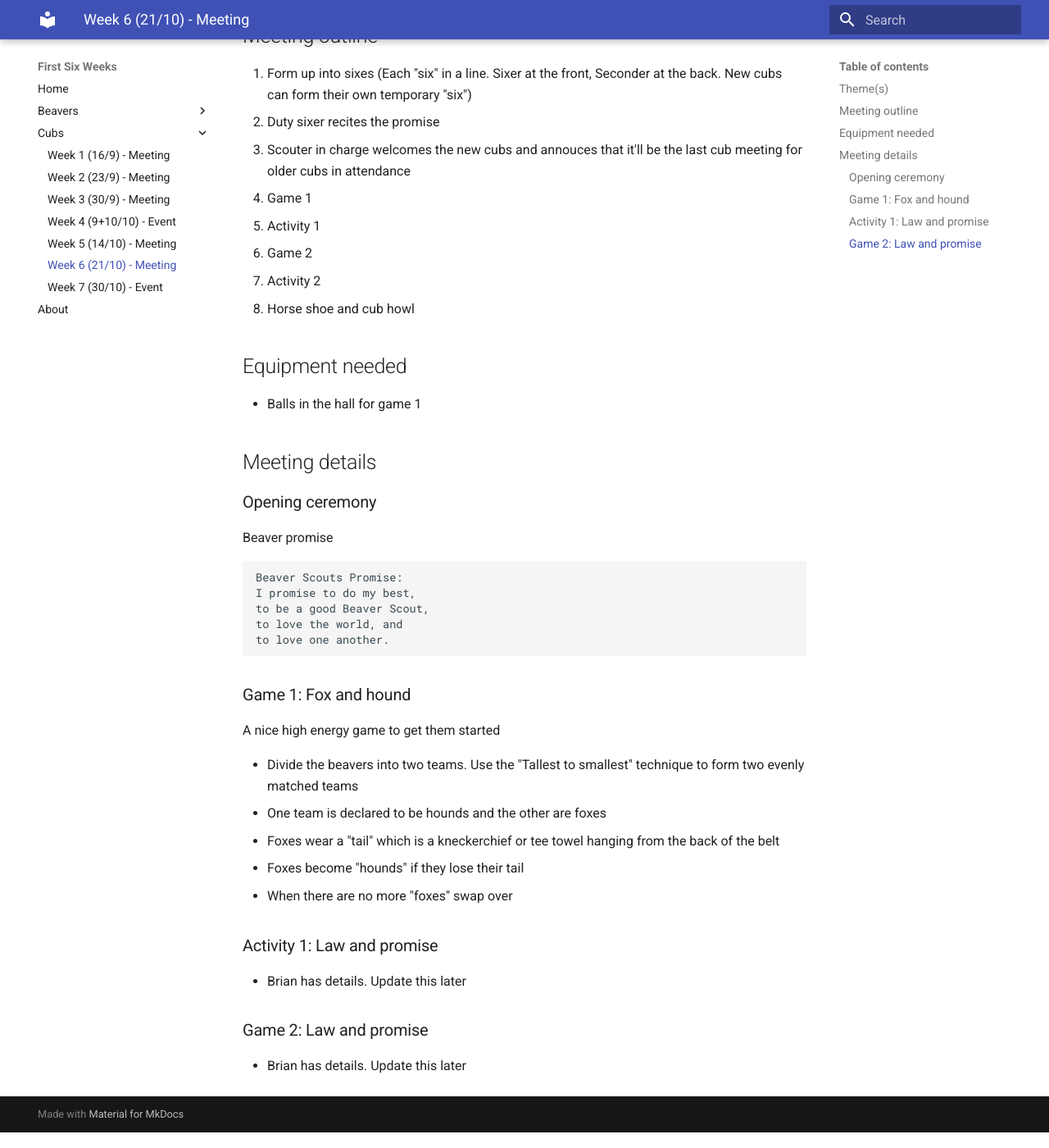
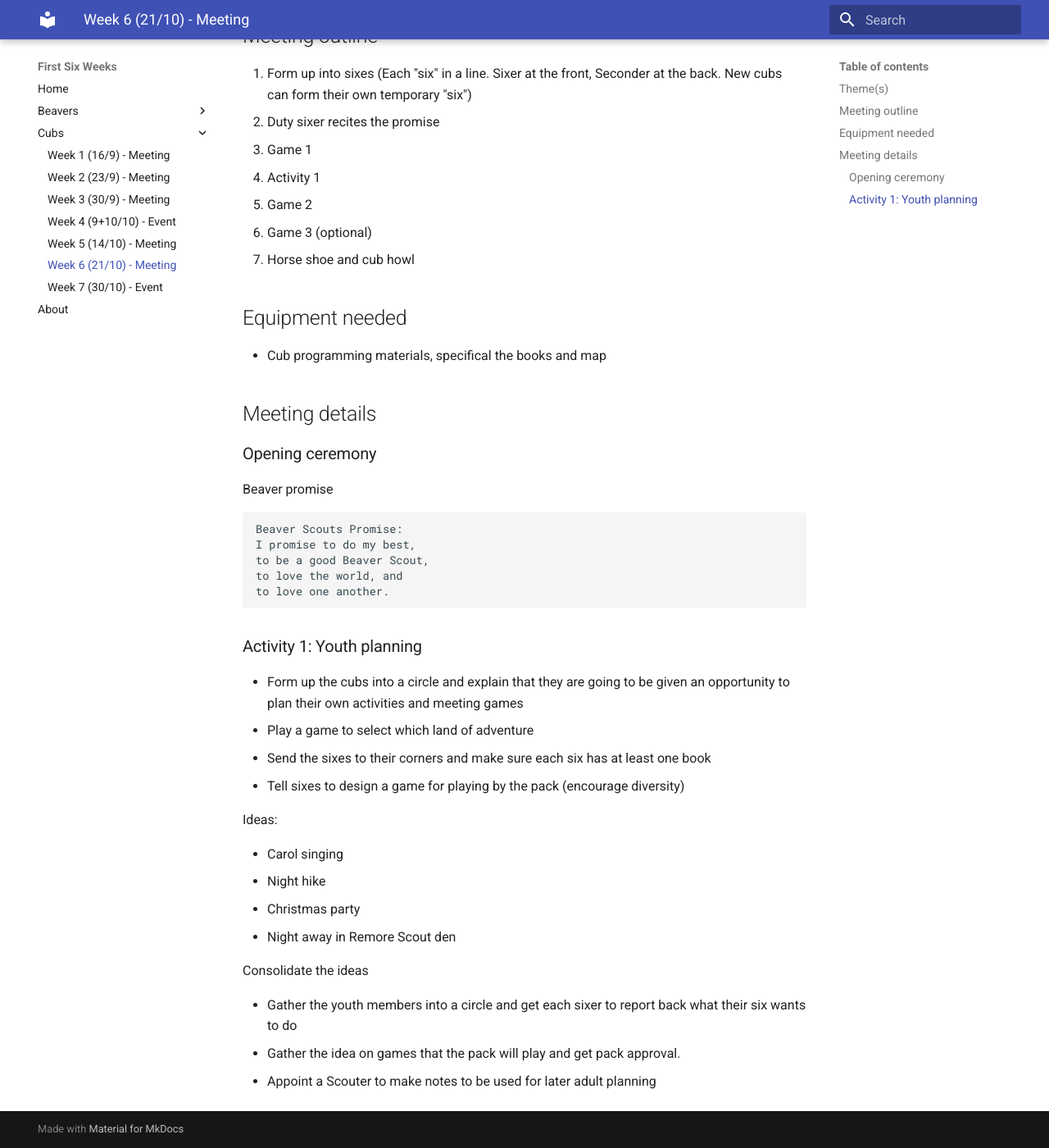
Before and after one commit to 14thgalway/first-six-weeks, an MkDocs documentation site: the page built from docs/cubs/week6.md, in a window 1280 px wide and 1400 px high, scrolled down 270 px. Shown: the whole window at 82% size. Built offline with MkDocs 1.6.1 and Material for MkDocs 9.7.7, drawn with Linux system fonts in a browser that asks for light colours.

Commit message:
Updated this week's plan

````diff
--- a/docs/beavers/week6.md
+++ b/docs/beavers/week6.md
@@ -15,7 +15,7 @@
 
 ## Equipment needed
 
-* Balls in the hall for game 1
+* Programme materials beavers. Specifically the idea cards for driving a discussion amoungst beavers
 
 ## Meeting details
 
@@ -31,20 +31,18 @@ to love the world, and
 to love one another.
 ```
 
-### Game 1: Fox and hound
+### Activity 1: Youth planning
 
-A nice high energy game to get them started
+* Form up the colony into a circle and explain that the beavers are going to get an opportunity to decide what events the beavers will take part in
+* Send each Lodge to their corners with an adult to assist.
 
-* Divide the beavers into two teams. Use the "Tallest to smallest" technique to form two evenly matched teams
-* One team is declared to be hounds and the other are foxes
-* Foxes wear a "tail" which is a kneckerchief or tee towel hanging from the back of the belt
-* Foxes become "hounds" if they lose their tail
-* When there are no more "foxes" swap over
+Ideas:
 
-### Activity 1: Law and promise
+* Carol singing
+* Night hike
+* Christmas party
 
-* Brian has details. Update this later
+Consolidate the ideas
 
-### Game 2: Law and promise
-
-* Brian has details. Update this later
+* Gather the youth members into a circle and get each lodge to report back via their Scouter
+* Appoint a Scouter to make notes to be used for later adult planning
--- a/docs/cubs/week6.md
+++ b/docs/cubs/week6.md
@@ -7,16 +7,15 @@
 
 1. Form up into sixes (Each "six" in a line. Sixer at the front, Seconder at the back. New cubs can form their own temporary "six")
 1. Duty sixer recites the promise
-1. Scouter in charge welcomes the new cubs and annouces that it'll be the last cub meeting for older cubs in attendance
 1. Game 1
 1. Activity 1
 1. Game 2
-1. Activity 2
+1. Game 3 (optional)
 1. Horse shoe and cub howl
 
 ## Equipment needed
 
-* Balls in the hall for game 1
+* Cub programming materials, specifical the books and map
 
 ## Meeting details
 
@@ -32,20 +31,22 @@ to love the world, and
 to love one another.
 ```
 
-### Game 1: Fox and hound
+### Activity 1: Youth planning
 
-A nice high energy game to get them started
+* Form up the cubs into a circle and explain that they are going to be given an opportunity to plan their own activities and meeting games
+* Play a game to select which land of adventure
+* Send the sixes to their corners and make sure each six has at least one book
+* Tell sixes to design a game for playing by the pack (encourage diversity)
 
-* Divide the beavers into two teams. Use the "Tallest to smallest" technique to form two evenly matched teams
-* One team is declared to be hounds and the other are foxes
-* Foxes wear a "tail" which is a kneckerchief or tee towel hanging from the back of the belt
-* Foxes become "hounds" if they lose their tail
-* When there are no more "foxes" swap over
+Ideas:
 
-### Activity 1: Law and promise
+* Carol singing
+* Night hike
+* Christmas party
+* Night away in Remore Scout den
 
-* Brian has details. Update this later
+Consolidate the ideas
 
-### Game 2: Law and promise
-
-* Brian has details. Update this later
+* Gather the youth members into a circle and get each sixer to report back what their six wants to do
+* Gather the idea on games that the pack will play and get pack approval.
+* Appoint a Scouter to make notes to be used for later adult planning
````
